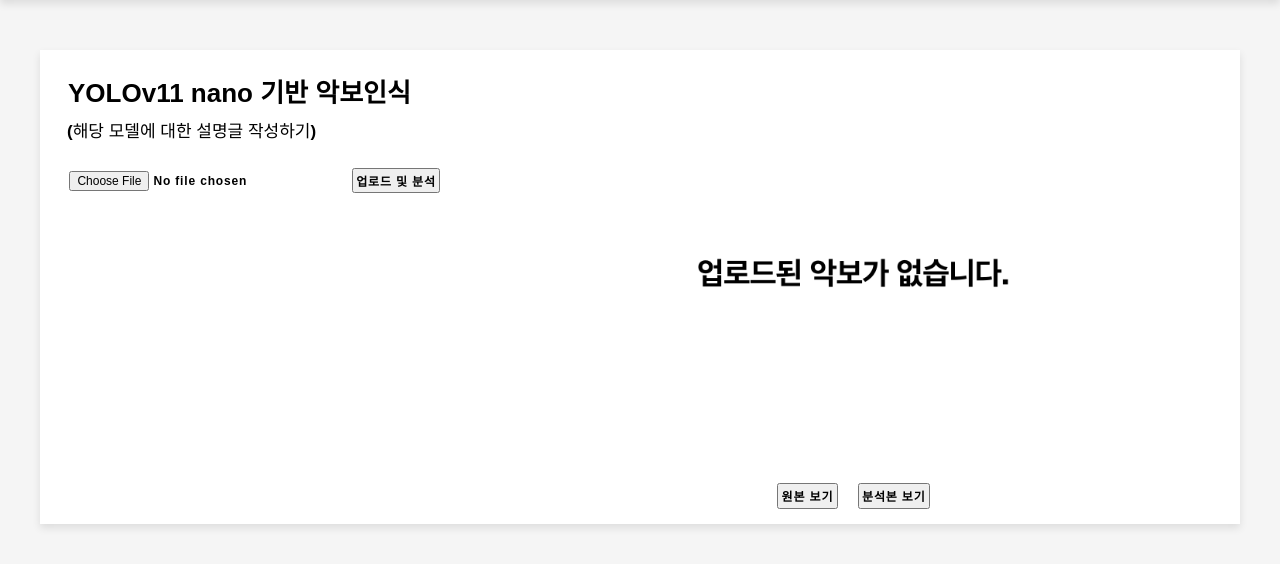
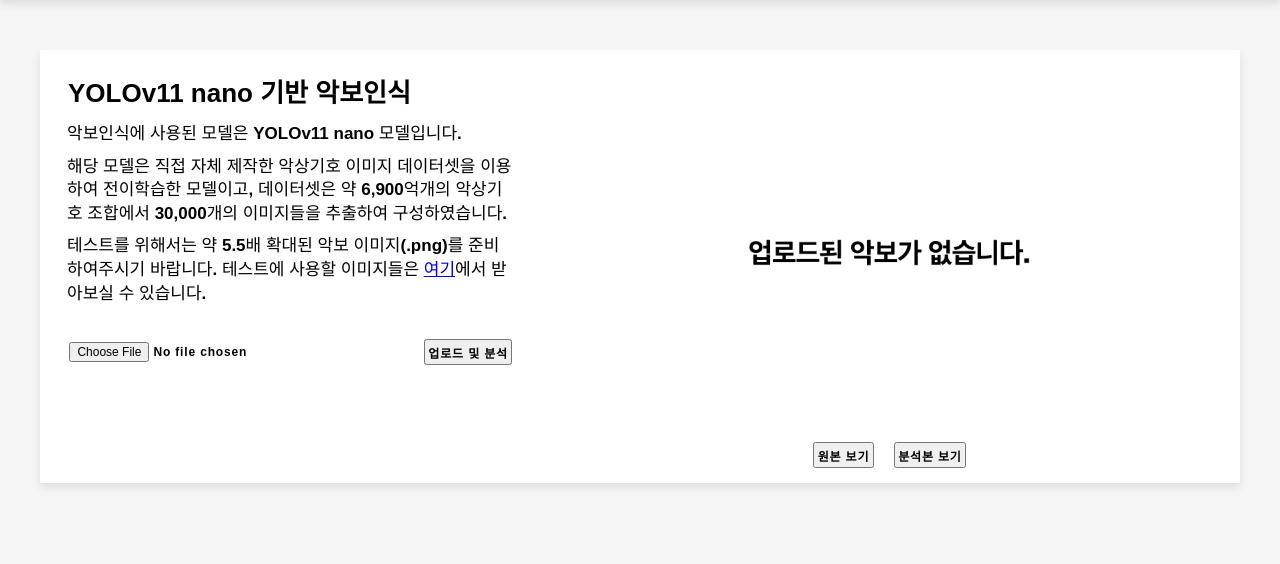
Before and after one commit to kimgeona/preview, a Flask app: page / in a window 1280 px wide. Shown: the part 60-624 px from the top of the page. Run offline with Flask 3, Linux system fonts and the light colour scheme; the visitor is signed in with stand-in values (Sample User, id 1).

Commit message:
Design: 소개글 작성 및 글 서식(스타일) 변경.

```diff
--- a/static/styles/home.css
+++ b/static/styles/home.css
@@ -129,11 +129,12 @@
     font-size: 17px;
     font-weight: 550;
     color: black;
-    line-height: 1.2em;
+    line-height: 1.4em;
     letter-spacing: normal;
     /* 박스 설정 */
     margin-left: 12px;
     margin-right: 12px;
+    margin-bottom: 0.5em;
     padding: 0;
 }
 main > section > form {
--- a/templates/home.html
+++ b/templates/home.html
@@ -29,7 +29,9 @@
     <main>
         <section>
             <h1>YOLOv11 nano 기반 악보인식</h1>
-            <p>(해당 모델에 대한 설명글 작성하기)</p>
+            <p>악보인식에 사용된 모델은 YOLOv11 nano 모델입니다.</p>
+            <p>해당 모델은 직접 자체 제작한 악상기호 이미지 데이터셋을 이용하여 전이학습한 모델이고, 데이터셋은 약 6,900억개의 악상기호 조합에서 30,000개의 이미지들을 추출하여 구성하였습니다.</p>
+            <p>테스트를 위해서는 약 5.5배 확대된 악보 이미지(.png)를 준비하여주시기 바랍니다. 테스트에 사용할 이미지들은 <a href="https://github.com/kimgeona/project_musical-symbol-recognition-model/tree/main/sheets">여기</a>에서 받아보실 수 있습니다.</p>
             <form action="/ai" method="POST" enctype="multipart/form-data">
                 <input type="file" name="file" accept=".png" required>
                 <input type="submit" value="업로드 및 분석">
```
